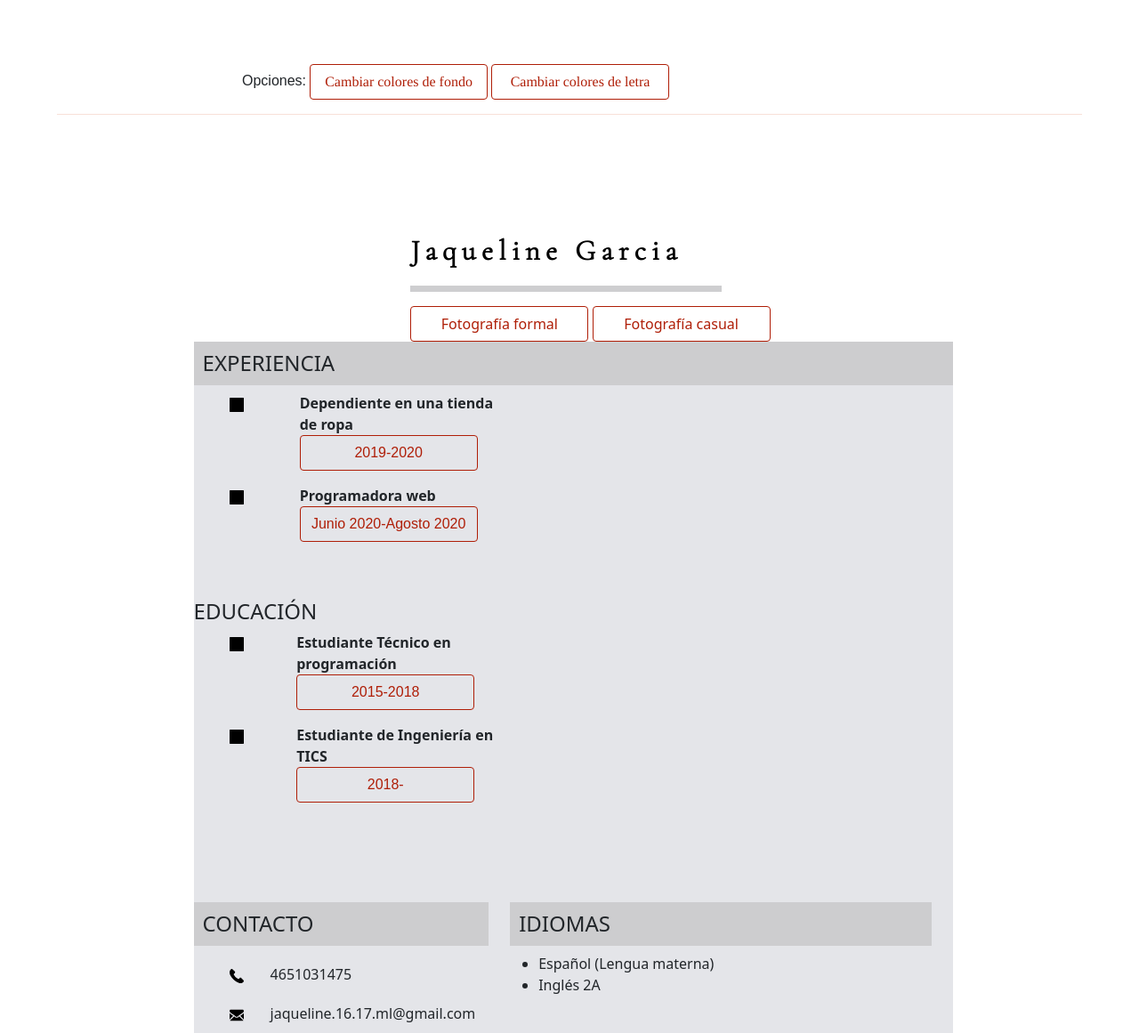
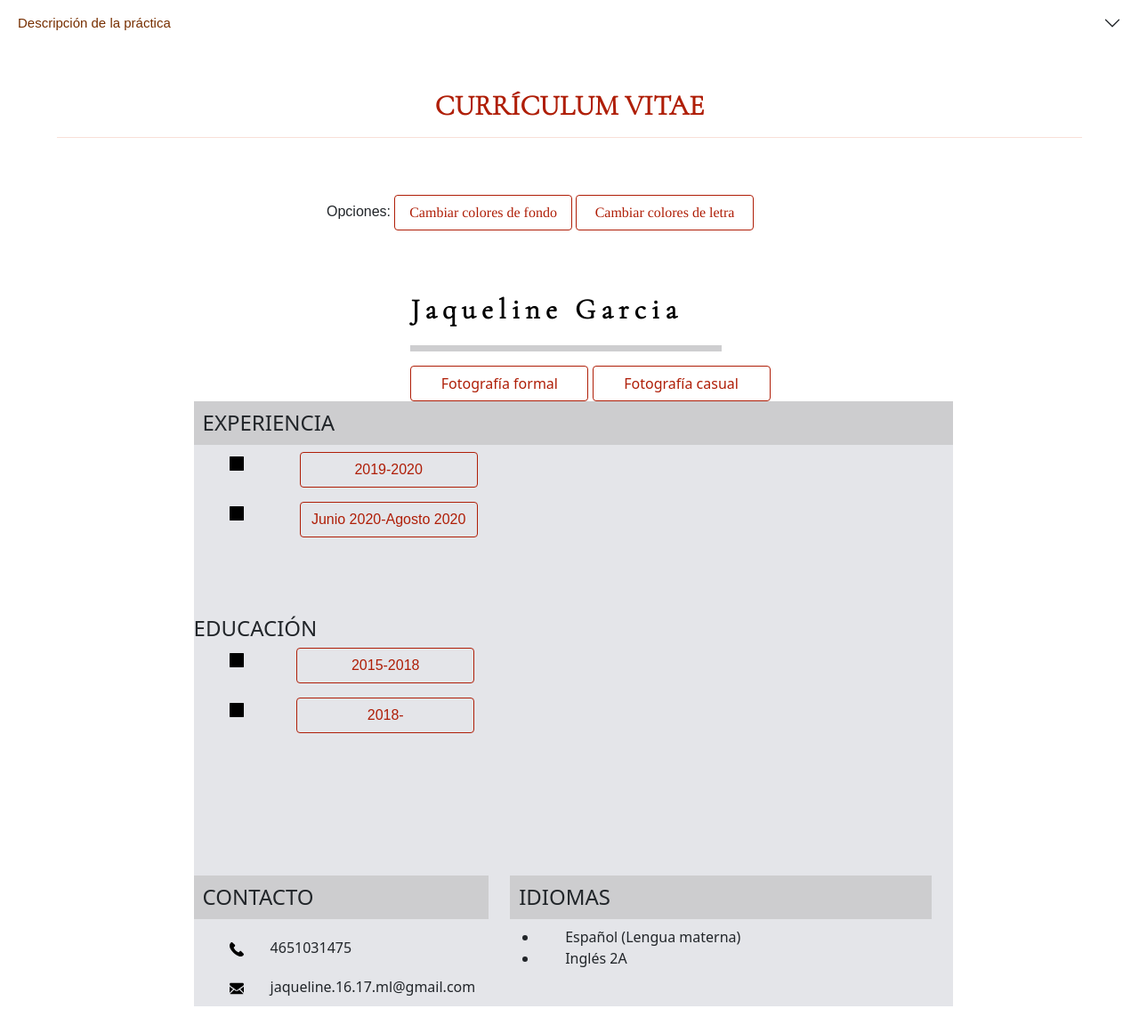
Before and after one commit to JaquelineGL/pagsweb, a PHP site: page /practica3.html in a window 1280 px wide. Shown: the part 56-1217 px from the top of the page at 89% size. After the commit the page ends 1187 px from the top, so only its background shows below. Run offline with PHP 8.4, Linux system fonts and the light colour scheme.

Commit message:
segundo commit

```diff
--- a/estilo/css/style.css
+++ b/estilo/css/style.css
@@ -1,3 +1,4 @@
+/*ESTILOS GENERALES*/
 .navbar {
 	background-color: #AF1E07;
 	font-family: ;
@@ -26,6 +27,30 @@ p{
 	font-size: 12px;
 
 }
+
+.accordion-button{
+	color: #772F00;
+	font-family: "Arial";
+	font-size: 15px;
+}
+
+.accordion-button:not(.collapsed) {
+  color:  #772F00;
+  background-color: #FFF8D2;
+}
+
+.accordion-button:focus {
+  z-index: 3;
+  color: #772F00;
+  border-color: #FFF8D2;
+  background-color:#FFF8D2;
+  outline: 0;
+  box-shadow: 0 0 0 0.25rem rgba(255, 248, 210, 0.25);
+}
+
+
+
+/*ESTILOS DE LA CALCULADORA*/
 
 .btn-outline-primary{
 	color: #AF1E07;
@@ -59,8 +84,6 @@ label{
   background-color:  #AF1E07;
   color: #ffffff;
 }
-
-
 
 
 /*ESTILOS DE LA LINEA DEL TIEMPO*/
@@ -161,6 +184,7 @@ svg{
  width: 20px;
  background: black;
 }
+
 #image{
  height: 50px;
  width: 50px;
--- a/estilo/js/mijavascript.js
+++ b/estilo/js/mijavascript.js
@@ -109,20 +109,17 @@ function cambiarfondo(){
 }
 
 function cambiarletras(){
-	document.getElementById('wrapper').style.color= '#9B3D00';
+	document.getElementById('wrapper').style.color= '#7E3100';
+	document.getElementById('space').style.color= '#7E3100';
 	document.getElementById('exp').style.color= '#ffffff';
 	document.getElementById('educ').style.color= '#ffffff';
 	document.getElementById('contacts').style.color= '#ffffff';
 	document.getElementById('idiomas').style.color= '#ffffff';
 	document.getElementById('name').style.color= '#AF1E07';
-
-
-
-
 }
 
 function fotoformal(){
-	document.getElementById('imagenc').innerHTML = '<img src="imagenes/xd.png">';
+	document.getElementById('imagenc').innerHTML = '<img src="imagenes/fotof.jpeg">';
 }
 
 function fotocasual(){
@@ -130,13 +127,13 @@ function fotocasual(){
 }
 
 function primertrabajo(){
-	document.getElementById('tienda0').innerHTML= "Novedades Ale";
+	document.getElementById('tienda0').innerHTML= "Dependiente en tienda de ropa: Novedades Ale";
 	document.getElementById('tienda1').innerHTML= "-Atención al cliente";
 	document.getElementById('tienda2').innerHTML= "-Corte de caja";
 }
 
 function segundotrabajo(){
-	document.getElementById('pw0').innerHTML= "Phanda";
+	document.getElementById('pw0').innerHTML= "Programadora web en: Phanda";
 	document.getElementById('pw1').innerHTML= "-Programación en HTML";
 	document.getElementById('pw2').innerHTML= "-Programación en PHP";
 	document.getElementById('pw3').innerHTML= "-Programación en CSS";
@@ -144,12 +141,12 @@ function segundotrabajo(){
 }
 
 function estudio1(){
-	document.getElementById('es0').innerHTML= "CECYTEA Plantel Pabellón de Arteaga ";
+	document.getElementById('es0').innerHTML= "Estudiante Técnico en programación en: CECYTEA Plantel Pabellón de Arteaga ";
 	document.getElementById('es1').innerHTML= "-Programacion básica en Java y HTML";
 }
 
 function estudio2(){
-	document.getElementById('est0').innerHTML= "Intituto Tecnológico de Pabellón de Artega";
+	document.getElementById('est0').innerHTML= "Estudiante de Ingeniería en TICS en: Instituto Tecnológico de Pabellón de Artega";
 	document.getElementById('est1').innerHTML= "-Programación en HTML";
 	document.getElementById('est2').innerHTML= "-Programación en PHP";
 	document.getElementById('est3').innerHTML= "-Programación en CSS";
--- a/index.html
+++ b/index.html
@@ -1,7 +1,7 @@
 <!DOCTYPE html>
 <html lang="es">
 <head>
-<title>Undad 3| Tarea | Index HTML</title>
+<title>Unidad 3| Tarea | Index de la unidad</title>
 
 <meta charset="utf-8">
 <meta name="viewport" content="width=device-width, initial-scale=1, maximun-scale=1">
--- a/lectura1.html
+++ b/lectura1.html
@@ -1,7 +1,7 @@
 <!DOCTYPE html>
 <html lang="es">
 <head>
-<title>Undad 3| Lectura 1 | Por qué aprender a programar puede cambiar tu vida</title>
+<title>Unidad 3| Lectura 1 | Por qué aprender a programar puede cambiar tu vida</title>
 
 <meta charset="utf-8">
 <meta name="viewport" content="width=device-width, initial-scale=1, maximun-scale=1">
--- a/practica3.html
+++ b/practica3.html
@@ -1,7 +1,7 @@
 <!DOCTYPE html>
 <html lang="es">
 <head>
-<title>Undad 3| Práctica 3 | Currículum Vitae con Javascript</title>
+<title>Unidad 3| Práctica 3 | Currículum Vitae con Javascript</title>
 
 <meta charset="utf-8">
 <meta name="viewport" content="width=device-width, initial-scale=1, maximun-scale=1">
@@ -43,19 +43,31 @@
     </div>
   </div>
 </nav>
-<br><br><br>
+<div class="accordion accordion-flush" id="accordionFlushExample">
+  <div class="accordion-item">
+    <h2 class="accordion-header" id="flush-headingOne">
+      <button class="accordion-button collapsed" type="button" data-bs-toggle="collapse" data-bs-target="#flush-collapseOne" aria-expanded="false" aria-controls="flush-collapseOne">
+        Descripción de la práctica
+      </button>
+    </h2>
+    <div id="flush-collapseOne" class="accordion-collapse collapse" aria-labelledby="flush-headingOne" data-bs-parent="#accordionFlushExample">
+      <div class="accordion-body">La presente práctica muestra un currículum vitae el cual, mediante Javascript, brinda las opciones de cambiar los colores de fondo, cambiar color de letra, poder ver una foto formal y una casual y por supuesto apreciar la experencia laboral y la educación, todo mediante un 'click' en el botón correspondiente.</div>
+    </div>
+  </div>
+
+  </div>
+<br><br>
+<h2 align="center"><b>CURRÍCULUM VITAE</b></h2>
+<center><hr style="color: #E38265"></center><br><br>
 <div class="container">
   <div class="row">
-    <div class="col-sm-8 offset-sm-2 col-md-8 offset-md-2 col-lg-8 offset-lg-2 col-xl-8 offset-xl-2 col-xxl-8 offset-xxl-2">
+    <div class="col-sm-8 offset-sm-3 col-md-8 offset-md-3 col-lg-8 offset-lg-3 col-xl-8 offset-xl-3 col-xxl-8 offset-xxl-3">
       <label>Opciones:</label>
-      <button type="button" name="button" class="btn btn-outline-primary-borrar" onclick="cambiarfondo()">Cambiar colores de fondo</button>
-      <button type="button" name="button" class="btn btn-outline-primary-borrar" onclick="cambiarletras() ">Cambiar colores de letra</button>
+      <button type="button" name="button" id="bcolores" class="btn btn-outline-primary-borrar" onclick="cambiarfondo()">Cambiar colores de fondo</button>
+      <button type="button" name="button" id="bletras" class="btn btn-outline-primary-borrar" onclick="cambiarletras() ">Cambiar colores de letra</button>
     </div>
   </div>
 </div>
-<center><hr style="color: #E38265"></center><br><br>
-
-
 <div class="col-md-offset-2 col-md-8" style="background: #E4E5E9" id="wrapper" >
   <div id="header">
    <div class="contenedor-imagen">
@@ -81,7 +93,7 @@
        c4.948,0,9.229-1.813,12.847-5.428c3.614-3.613,5.421-7.898,5.421-12.847V18.271C438.534,13.319,436.73,9.04,433.113,5.424z"/>
       </div>
       <div>
-       <span id="head">Dependiente en una tienda de ropa </span>
+       <span id="head"> </span>
        <p><button class="btn btn-outline-primary-borrar" type="button" onclick="primertrabajo()">2019-2020</button></p>
       </div>
       <div>
@@ -101,7 +113,7 @@
        c4.948,0,9.229-1.813,12.847-5.428c3.614-3.613,5.421-7.898,5.421-12.847V18.271C438.534,13.319,436.73,9.04,433.113,5.424z"/>
       </div>
       <div>
-       <span id="head">Programadora web</span>
+       <span id="head"></span>
        <p><button class="btn btn-outline-primary-borrar" type="button" onclick="segundotrabajo()">Junio 2020-Agosto 2020</button></p>
       </div>
       <div>
@@ -133,7 +145,7 @@
        c4.948,0,9.229-1.813,12.847-5.428c3.614-3.613,5.421-7.898,5.421-12.847V18.271C438.534,13.319,436.73,9.04,433.113,5.424z"/>
       </div>
       <div>
-       <span id="head">Estudiante Técnico en programación</span>
+       <span id="head"></span>
        <p><button class="btn btn-outline-primary-borrar" type="button" onclick="estudio1()">2015-2018</button></p>
       </div>
       <div>
@@ -150,7 +162,7 @@
        c4.948,0,9.229-1.813,12.847-5.428c3.614-3.613,5.421-7.898,5.421-12.847V18.271C438.534,13.319,436.73,9.04,433.113,5.424z"/>
       </div>
       <div>
-       <span id="head">Estudiante de Ingeniería en TICS</span>
+       <span id="head"></span>
        <p><button class="btn btn-outline-primary-borrar" type="button" onclick="estudio2()">2018- </button></p>
       </div>
       <div>
@@ -211,18 +223,14 @@
     <h4 id="idiomas">IDIOMAS</h4>
     <div class="idiomas">
       <ul>
-         <li>Español (Lengua materna)</li>
-         <li>Inglés 2A</li>
+         <li><span id="space">Español (Lengua materna)</span></li>
+         <li><span id="space">Inglés 2A</span></li>
        </ul>
-
     </div>
    </div>
   </div>
  </div>
 
-
-
-
 <!--aqui puede ir el java script -->
 </body>
 
```
Also changed, not shown: practica1.html (+14 -2 lines), practica2.html (+14 -2 lines), imagenes/fotof.jpeg (added), imagenes/xd.png (deleted).
